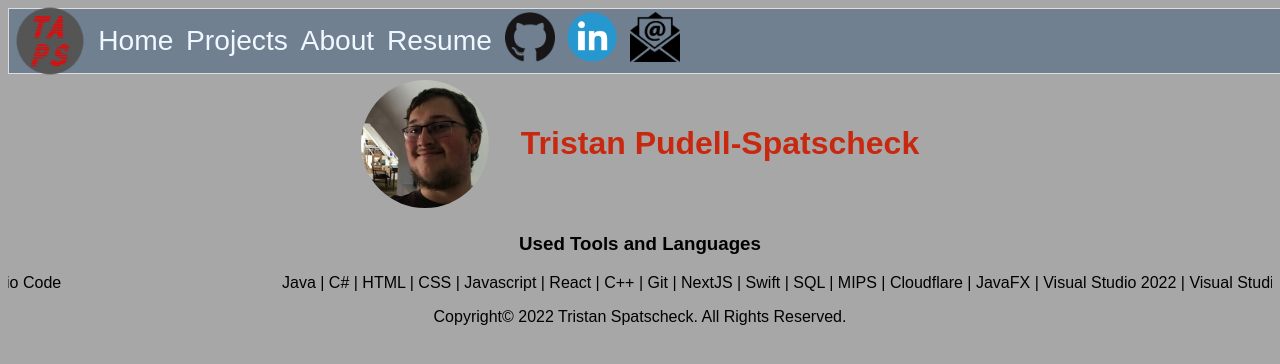
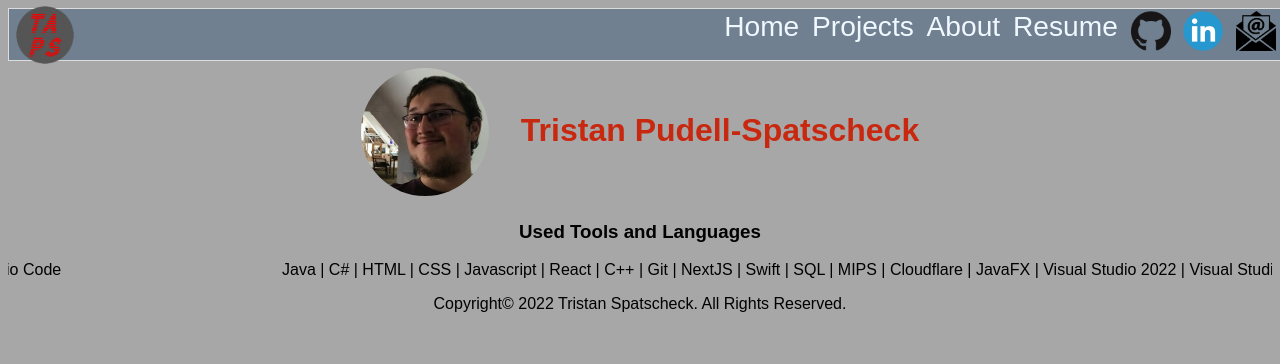
Before and after one commit to tapscodes/tapscodes.github.io, a Next.js app: page / in a window 1280 px wide. Shown: the top 364 px of the page. Built offline with nearby package versions, Linux system fonts and the light colour scheme.

Commit message:
Kept icon on left and moved others right in navbar

```diff
--- a/styles/globals.css
+++ b/styles/globals.css
@@ -10,7 +10,6 @@ body{
 
 /*NAV: Navbar*/
 .navbar{
-  padding: 0.5vw;
   display: flex;
   align-items: center;
   flex-direction: row;
@@ -19,13 +18,24 @@ body{
   width: 100vw;
   height: 4vw;
 }
-.navbar a{ /*Links*/
+.navmain{
+  display: flex;
+  justify-content: space-between;
+  padding: 0.5vw;
+  margin-right: 0.5vw;
+  margin-left: auto;
+}
+.navmain a{
   color:aliceblue;
   text-decoration: none;
   margin-left: 1vw;
   font-size: 2.2vw;
 }
-.navbar a:hover{
+.navmain a:hover{
   color:burlywood;
   text-decoration: underline;
 }
+.navicon {
+  display: flex;
+  margin-left: 0.5vw;
+}
--- a/xtra/components/Navbar.js
+++ b/xtra/components/Navbar.js
@@ -5,14 +5,18 @@ const Navbar = () => {
     return (
         <nav>
             <div className="navbar">
-                <Image src="Icons/android-chrome-192x192.png" width="70vw" height="70vw"/>
-                <Link href="/"><a>Home</a></Link>
-                <Link href="/projects"><a>Projects</a></Link>
-                <Link href="/about"><a>About</a></Link>
-                <Link href="/PDFs/Resume.pdf"><a>Resume</a></Link>
-                <Link href="https://github.com/tapscodes"><a><Image src="Images/github.png" width="50vw" height="50vw"/></a></Link>
-                <Link href="https://www.linkedin.com/in/taps/"><a><Image src="Images/linked_in.png" width="50vw" height="50vw"/></a></Link>
-                <Link href="mailto:business@tristan-alexander.com"><a><Image src="Images/email.png" width="50vw" height="50vw"/></a></Link>
+                <div className="navicon">
+                    <Image src="Icons/android-chrome-192x192.png" width="60vw" height="60vw"/>
+                </div>
+                <div className="navmain">
+                    <Link href="/"><a>Home</a></Link>
+                    <Link href="/projects"><a>Projects</a></Link>
+                    <Link href="/about"><a>About</a></Link>
+                    <Link href="/PDFs/Resume.pdf"><a>Resume</a></Link>
+                    <Link href="https://github.com/tapscodes"><a><Image src="Images/github.png" width="40vw" height="40vw"/></a></Link>
+                    <Link href="https://www.linkedin.com/in/taps/"><a><Image src="Images/linked_in.png" width="40vw" height="40vw"/></a></Link>
+                    <Link href="mailto:business@tristan-alexander.com"><a><Image src="Images/email.png" width="40vw" height="40vw"/></a></Link>
+                </div>
             </div>
         </nav>
      );
```
